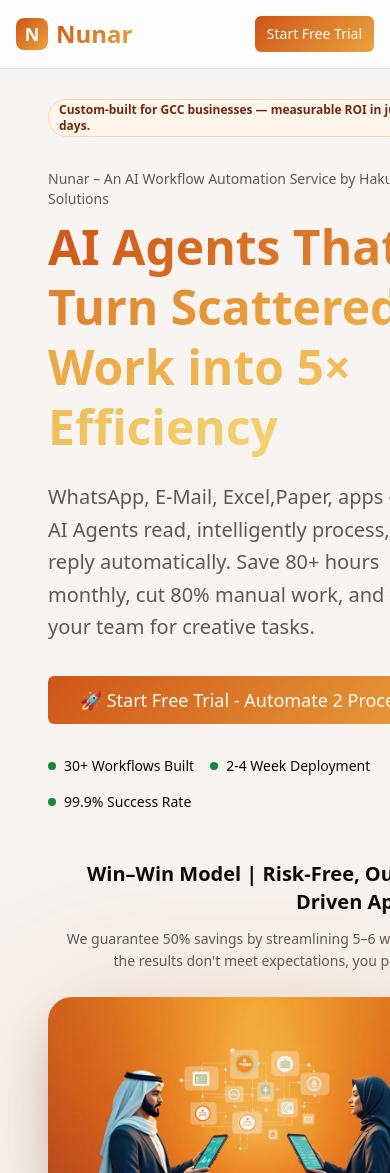
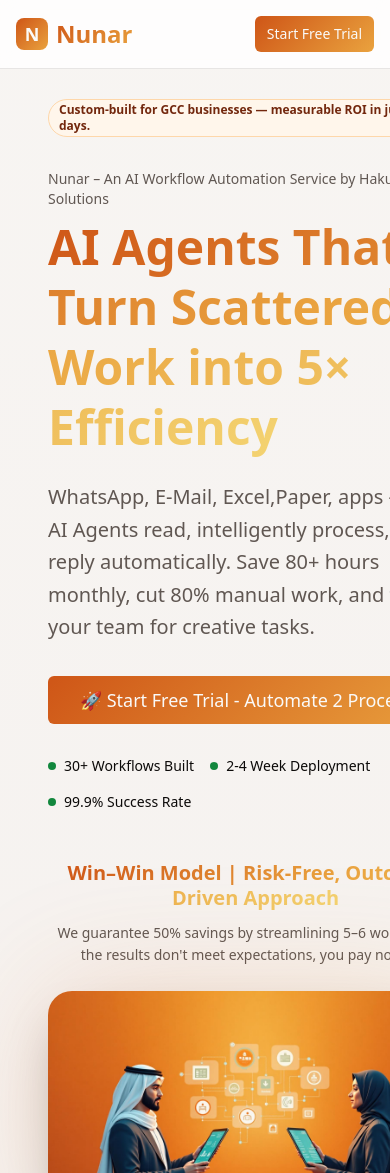
Before and after one commit to santhsohha/gcc-ai-assist, a React (Vite) app: page / in a window 390 px wide. Shown: the top 1173 px of the page. Built offline with nearby package versions, Linux system fonts and the light colour scheme.

Commit message:
Style hero section text
Apply orange-to-yellow gradient to the right-side top text block in the hero section, centering it and ensuring responsiveness. The supporting sentence below will remain in normal dark text.

```diff
--- a/src/components/Hero.tsx
+++ b/src/components/Hero.tsx
@@ -53,9 +53,11 @@ const Hero = () => {
           </div>
 
           <div className="space-y-6">
-            <div className="text-right space-y-3">
-              <h3 className="text-xl lg:text-2xl font-bold text-foreground">
-                Win–Win Model | Risk-Free, Outcome-Driven Approach
+            <div className="text-center space-y-3">
+              <h3 className="text-xl lg:text-2xl font-bold leading-tight">
+                <span className="bg-gradient-hero bg-clip-text text-transparent">
+                  Win–Win Model | Risk-Free, Outcome-Driven Approach
+                </span>
               </h3>
               <p className="text-sm lg:text-base text-muted-foreground leading-relaxed">
                 We guarantee 50% savings by streamlining 5–6 workflows. If the results don't meet expectations, you pay nothing.
```
